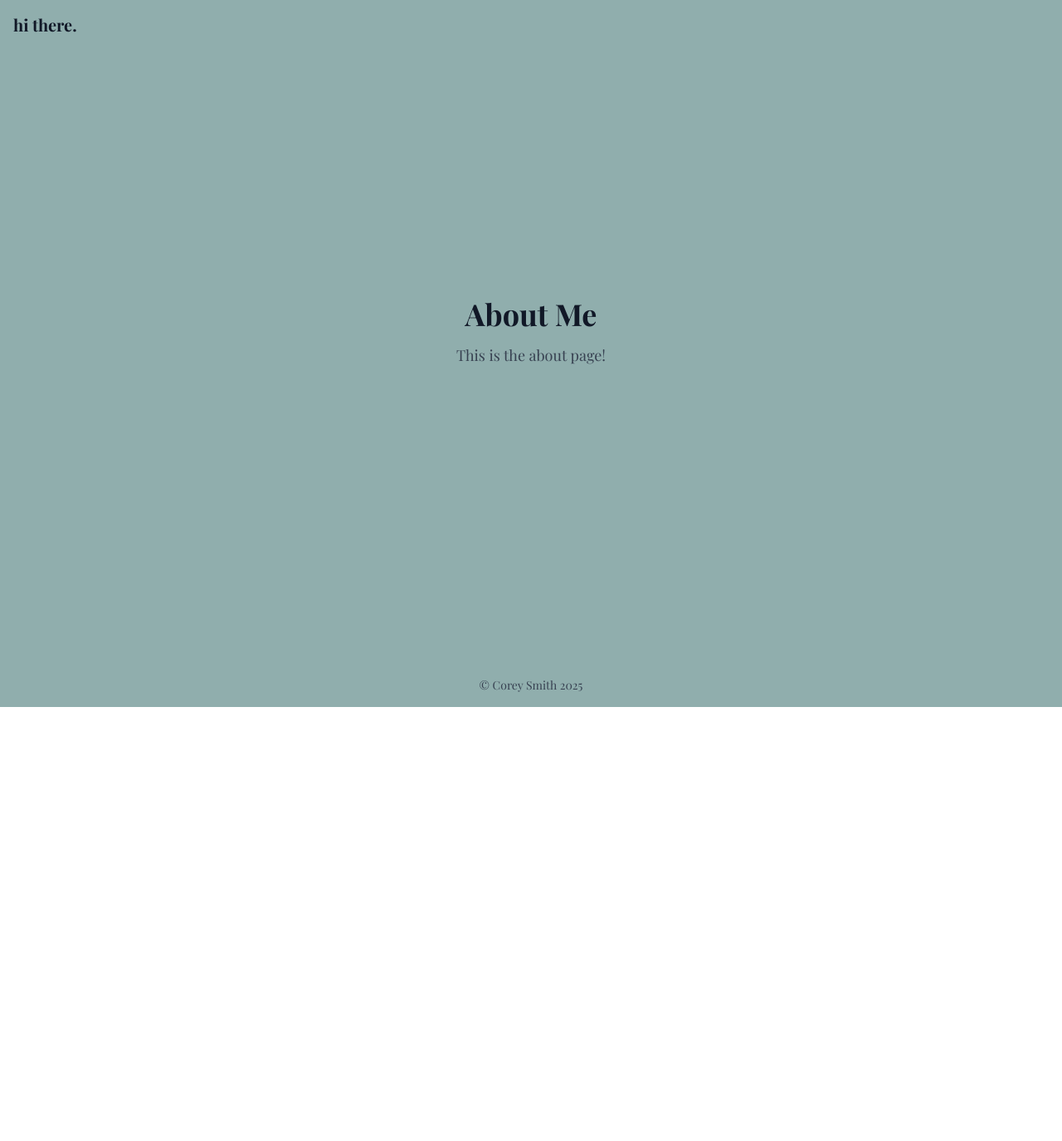
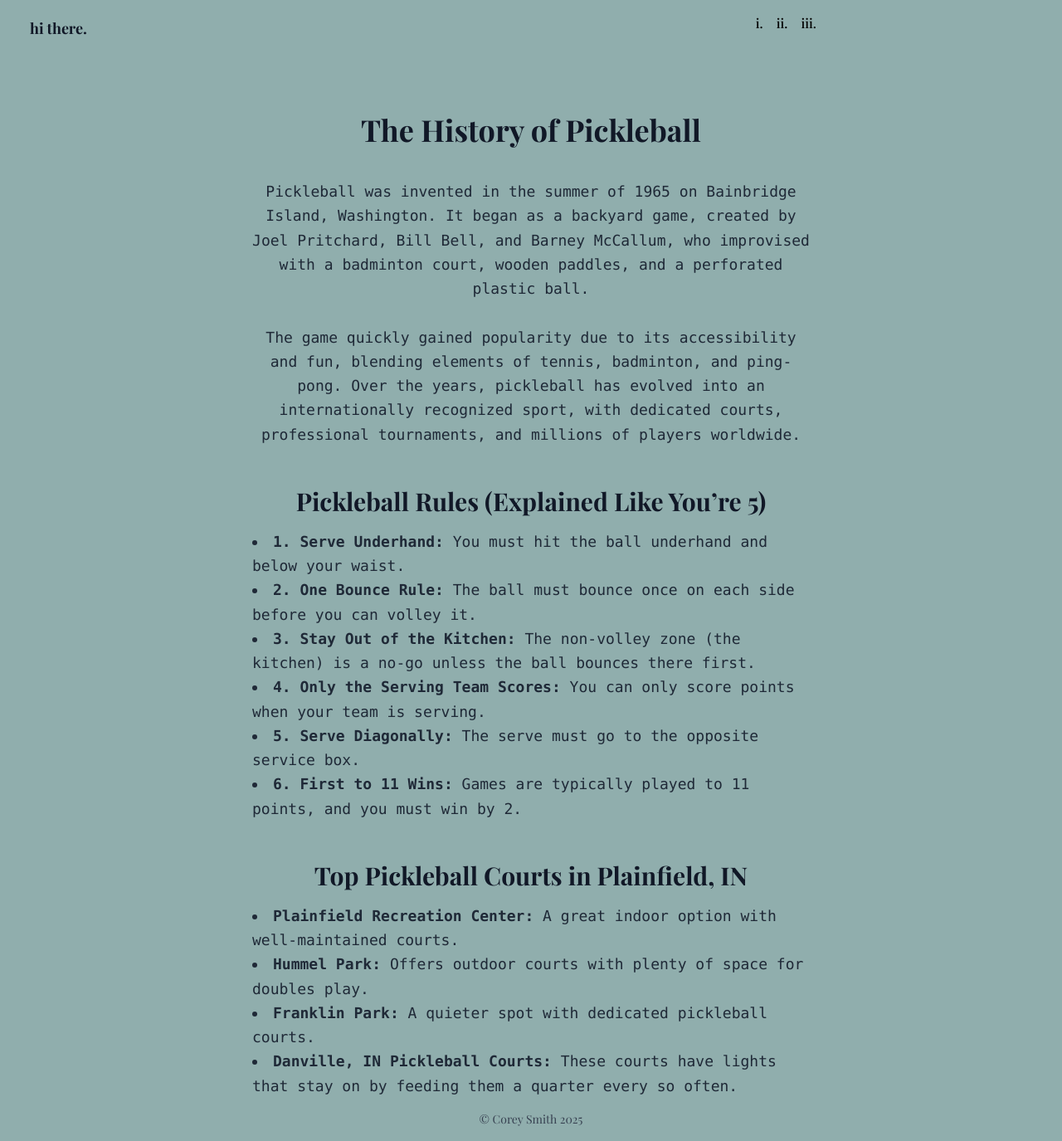
Before and after one commit to nobugzones/next-ts, a Next.js app: page /about in a window 1280 px wide. Shown: the whole page at 83% size. Before the commit the page ends 852 px from the top, so only its background shows below. Built offline with nearby package versions, Linux system fonts and the light colour scheme; a web font is replaced by a local one.

Commit message:
Page updates, added pickleball page, and embedded Spotify links

```diff
--- a/app/about/page.tsx
+++ b/app/about/page.tsx
@@ -1,8 +1,40 @@
 export default function AboutPage() {
     return (
-      <div className="min-h-screen flex flex-col items-center justify-center bg-[#90Aead] text-center">
-        <h1 className="text-4xl font-bold text-gray-900">About Me</h1>
-        <p className="mt-4 text-lg text-gray-700">This is the about page!</p>
+      <div className="min-h-screen flex flex-col items-center justify-start bg-[#90Aead] text-center px-6 pt-20">
+        {/* History Section */}
+        <h1 className="text-4xl font-bold text-gray-900 mb-6">The History of Pickleball</h1>
+        <p className="mt-4 text-lg text-gray-800 font-mono max-w-2xl leading-relaxed">
+          Pickleball was invented in the summer of 1965 on Bainbridge Island, Washington. It began as a backyard game,
+          created by Joel Pritchard, Bill Bell, and Barney McCallum, who improvised with a badminton court, wooden paddles,
+          and a perforated plastic ball. <br /><br />
+          The game quickly gained popularity due to its accessibility and fun, blending elements of tennis, badminton,
+          and ping-pong. Over the years, pickleball has evolved into an internationally recognized sport, with dedicated courts,
+          professional tournaments, and millions of players worldwide.
+        </p>
+
+        {/* Rules Section */}
+        <h2 className="text-3xl font-bold text-gray-900 mt-12 mb-4">Pickleball Rules (Explained Like You’re 5)</h2>
+        <div className="text-lg text-gray-800 font-mono max-w-2xl leading-relaxed text-left">
+          <ul className="list-disc list-inside">
+            <li><strong>1. Serve Underhand:</strong> You must hit the ball underhand and below your waist.</li>
+            <li><strong>2. One Bounce Rule:</strong> The ball must bounce once on each side before you can volley it.</li>
+            <li><strong>3. Stay Out of the Kitchen:</strong> The non-volley zone (the kitchen) is a no-go unless the ball bounces there first.</li>
+            <li><strong>4. Only the Serving Team Scores:</strong> You can only score points when your team is serving.</li>
+            <li><strong>5. Serve Diagonally:</strong> The serve must go to the opposite service box.</li>
+            <li><strong>6. First to 11 Wins:</strong> Games are typically played to 11 points, and you must win by 2.</li>
+          </ul>
+        </div>
+
+        {/* Top Pickleball Courts in Plainfield, Indiana */}
+        <h2 className="text-3xl font-bold text-gray-900 mt-12 mb-4">Top Pickleball Courts in Plainfield, IN</h2>
+        <div className="text-lg text-gray-800 font-mono max-w-2xl leading-relaxed text-left">
+          <ul className="list-disc list-inside">
+            <li><strong>Plainfield Recreation Center:</strong> A great indoor option with well-maintained courts.</li>
+            <li><strong>Hummel Park:</strong> Offers outdoor courts with plenty of space for doubles play.</li>
+            <li><strong>Franklin Park:</strong> A quieter spot with dedicated pickleball courts.</li>
+            <li><strong>Danville, IN Pickleball Courts:</strong> These courts have lights that stay on by feeding them a quarter every so often.</li>
+          </ul>
+        </div>
       </div>
     );
-  }
+}
--- a/app/contact/page.tsx
+++ b/app/contact/page.tsx
@@ -1,8 +1,31 @@
 export default function ContactPage() {
-    return (
-      <div className="min-h-screen flex flex-col items-center justify-center bg-[#90Aead] text-center">
-        <h1 className="text-4xl font-bold text-gray-900">Contact Me</h1>
-        <p className="mt-4 text-lg text-gray-700">Let&apos;s get in touch!</p>
-        </div>
-    );
-  }
+  return (
+    <div className="min-h-screen flex flex-col items-center justify-center bg-[#90Aead] text-center px-6">
+      <h1 className="text-5xl font-bold text-gray-900 mb-6">Music</h1>
+
+      {/* Song 1 */}
+      <p className="text-lg text-gray-700">You&apos;;re Still Good to Me | The War Within</p>
+      <iframe
+        className="mt-4 rounded-lg"
+        src="https://open.spotify.com/embed/track/0PyLMfIydHY4SzngUV6Cq8?utm_source=generator"
+        width="50%"
+        height="352"
+        frameBorder="0"
+        allow="autoplay; clipboard-write; encrypted-media; fullscreen; picture-in-picture"
+        loading="lazy">
+      </iframe>
+
+      {/* Song 2 */}
+      <p className="text-lg text-gray-700 mt-8">Hard Fought Hallelujah | Lake x Roll</p>
+      <iframe
+        className="mt-4 rounded-lg"
+        src="https://open.spotify.com/embed/track/4cLC8gydI0O78g8chZugS4?utm_source=generator"
+        width="50%"
+        height="352"
+        frameBorder="0"
+        allow="autoplay; clipboard-write; encrypted-media; fullscreen; picture-in-picture"
+        loading="lazy">
+      </iframe>
+    </div>
+  );
+}
--- a/app/layout.tsx
+++ b/app/layout.tsx
@@ -42,11 +42,22 @@ export default function RootLayout({ children }: { children: React.ReactNode })
   return (
     <html lang="en">
       {/* Apply fonts globally by adding them to the className */}
-      <body className={`relative min-h-screen flex flex-col ${playfair.variable} ${inter.variable}`}>
-        {/* Home Link in Top-Left Corner */}
-        <Link href="/" className="fixed top-4 left-4 text-xl font-bold text-gray-900 hover:text-blue-500">
-          hi there.
-        </Link>
+      <body className={`relative min-h-screen flex flex-col bg-[#90Aead] ${playfair.variable} ${inter.variable}`}>
+
+        {/* Navigation Bar (Now Global) */}
+        <nav className="w-full max-w-5xl py-4 flex justify-between items-center px-6 mr-auto">
+        {/* Home Link */}
+            <Link href="/" className="fixed top-4 left-6 px-3 py-1 text-lg font-bold text-gray-900 hover:text-gray-900">
+              hi there.
+            </Link>
+
+            {/* Navigation Links */}
+            <div className="flex space-x-4 pr-4 ml-auto">
+            <Link href="/about" className="text-md font-medium hover:text-gray-900 transition">i.</Link>
+              <Link href="/projects" className="text-md font-medium hover:text-gray-900 transition">ii.</Link>
+              <Link href="/contact" className="text-md font-medium hover:text-gray-900 transition">iii.</Link>
+            </div>
+          </nav>
 
         {/* Page Content */}
         <main className="flex-grow">{children}</main>
--- a/app/page.tsx
+++ b/app/page.tsx
@@ -1,37 +1,17 @@
-import Link from "next/link"; // ✅ Import Link from Next.js
-
 export default function Home() {
   return (
-    <div className="min-h-screen bg-[#90Aead] flex flex-col items-center px-6">
-      {/* Navigation Bar */}
-      <nav className="w-full max-w-5xl py-4 flex justify-between items-center">
-        {/* Home Link in Upper Left */}
-        <Link href="/" className="text-xl font-bold text-gray-900 hover:text-blue-500">
+    <main className="min-h-screen bg-[#90Aead] flex flex-col items-center justify-center px-6">
 
-        </Link>
-
-        {/* Navigation Links */}
-        <div className="flex space-x-6">
-          <Link href="/about" className="text-lg font-medium hover:text-blue-500 transition">About</Link>
-          <Link href="/projects" className="text-lg font-medium hover:text-blue-500 transition">Projects</Link>
-          <Link href="/contact" className="text-lg font-medium hover:text-blue-500 transition">Contact</Link>
-        </div>
-      </nav>
-
-      {/* Dog Image Above the Main Content */}
-      {/* Image and Text Container */}
       {/* Center Content Lower on the Page */}
-      <div className="flex flex-col items-center justify-center min-h-screen pb-20 space-y-6">
-        <img src="/roaster.png" alt="Dog Icon" width={150} height={150} className="rounded-full" />
-        <p className="text-4xl font-bold text-gray-900">i am glad you are here.</p>
+      <div className="flex flex-col items-center justify-center space-y-6">
+      <p className="text-4xl font-bold text-gray-900">
+        i am glad you are here.
+        <span className="block mt-2 text-lg font-normal">
+          Click on the <strong>i.</strong> to learn about the game of pickleball.
+        </span>
+      </p>
       </div>
 
-      {/* Main Section */}
-      <section className="flex flex-col items-center justify-center flex-grow text-center">
-        <div className="container">
-          <p className="text-4xl font-bold text-gray-900"></p>
-        </div>
-      </section>
-    </div>
+    </main>
   );
 }
--- a/app/projects/page.tsx
+++ b/app/projects/page.tsx
@@ -1,8 +1,9 @@
 export default function ProjectsPage() {
     return (
       <div className="min-h-screen flex flex-col items-center justify-center bg-[#90Aead] text-center">
-        <h1 className="text-4xl font-bold text-white">My Projects</h1>
-        <p className="mt-4 text-lg text-gray-200">A collection of my work.</p>
+        <h1 className="text-5xl font-bold text-gray-950">My Projects</h1>
+        <p className="mt-2 text-lg text-gray-800">A collection of my work.</p>
+        <p className="mt-2 text-lg text-gray-700">Coming soon!</p>
       </div>
     );
   }
```
Also changed, not shown: tsconfig.json (+16 -8 lines).
